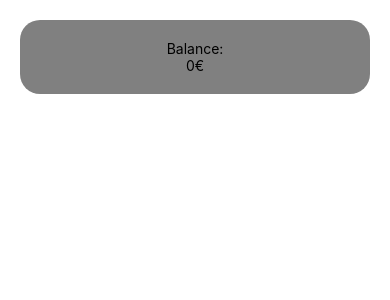
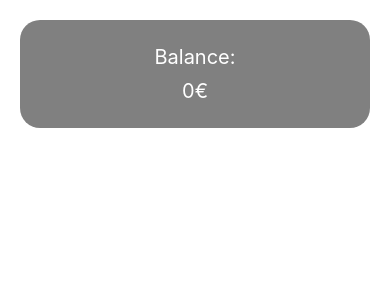
Before and after one commit to AlbertooValidoFuentes/MyBudget, a React Native app: screen / in a window 390 px wide. Shown: the top 300 px of the page. Built offline with nearby package versions, Linux system fonts and the light colour scheme.

Commit message:
Add balance text style

```diff
--- a/components/Balance.jsx
+++ b/components/Balance.jsx
@@ -3,8 +3,8 @@ import { StyleSheet, Text, View } from 'react-native';
 export default function Balance() {
   return (
       <View style={styles.balanceContainer}>
-        <Text>Balance:</Text>
-        <Text>0€</Text>
+        <Text style={styles.text}>Balance:</Text>
+        <Text style={styles.text}>0€</Text>
       </View>
   );
 }
@@ -16,5 +16,10 @@ const styles = StyleSheet.create({
     backgroundColor: 'grey',
     padding: 20,
     borderRadius: 20,
+  },
+  text: {
+    color: 'white',
+    padding: 5,
+    fontSize: 20
   }
 });
```
